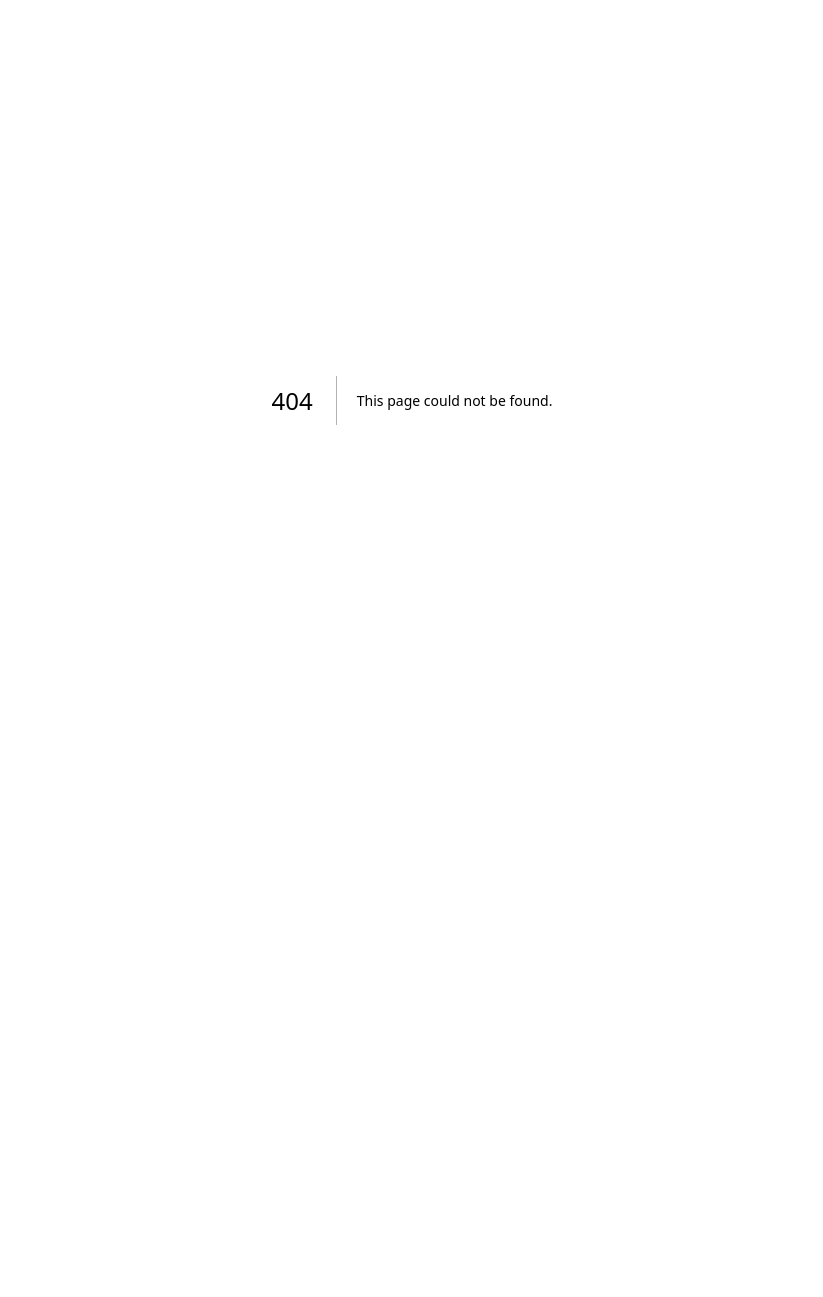
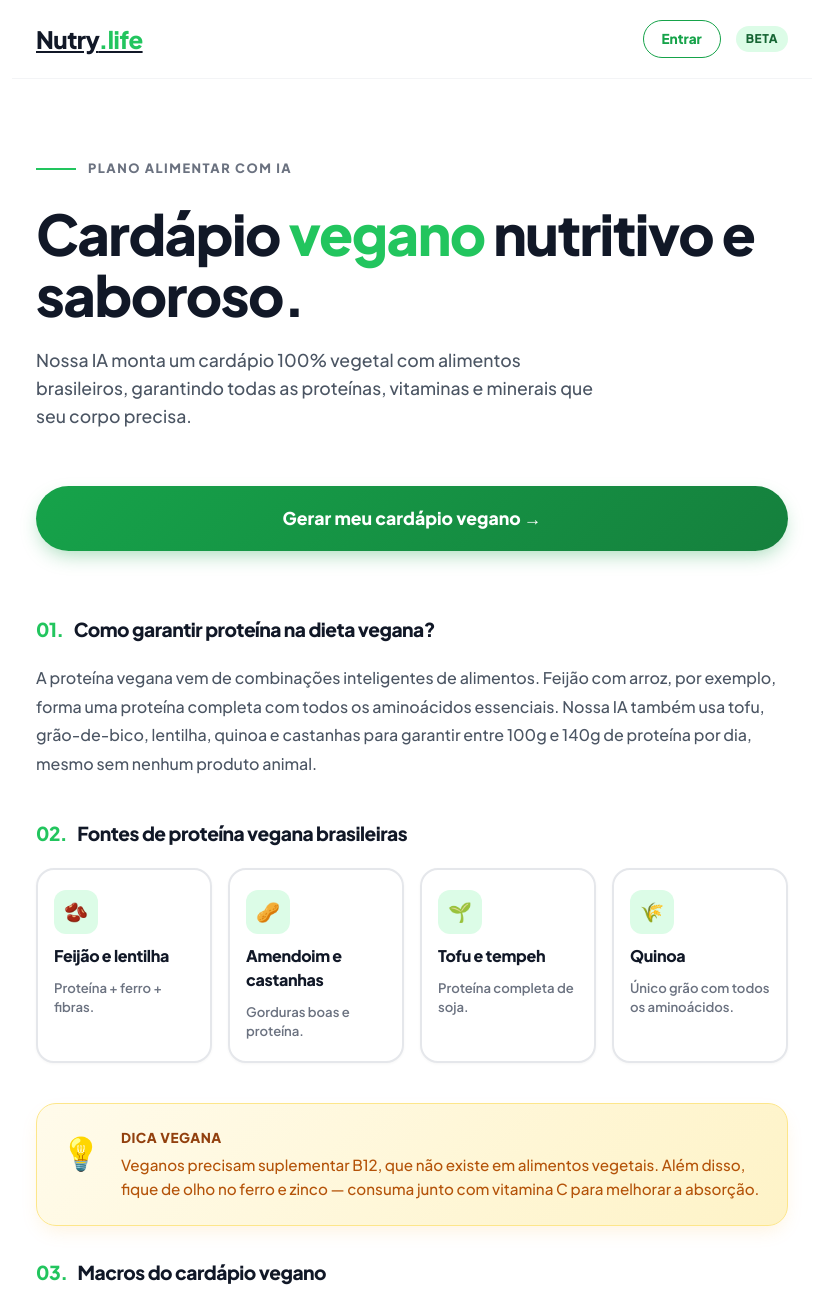
Before and after one commit to elevanceseguros/Nutri, a Next.js app: page /dieta-vegana-cardapio in a window 1280 px wide. Before the commit this address had no page. Shown: the top 1297 px of the page, without its empty margins (228-1051 px from the left). Before the commit the page ends 800 px from the top, so only its background shows below. Built offline with nearby package versions, Linux system fonts and the light colour scheme.

Commit message:
Create page.tsx

```diff
--- /dev/null
+++ b/src/app/dieta-vegana-cardapio/page.tsx
@@ -0,0 +1,147 @@
+import type { Metadata } from "next";
+import Link from "next/link";
+import styles from "../page.module.css";
+
+export const metadata: Metadata = {
+  title: "Dieta Vegana — Cardápio Personalizado com IA | Nutry.life",
+  description: "Monte seu cardápio vegano personalizado com IA. Receitas brasileiras 100% vegetais, com proteínas completas e modo de preparo. Grátis.",
+  keywords: "dieta vegana cardápio, cardápio vegano brasileiro, plano alimentar vegano, receitas veganas brasileiras",
+  openGraph: {
+    title: "Dieta Vegana — Cardápio com IA | Nutry.life",
+    description: "Cardápio vegano personalizado com alimentos brasileiros acessíveis.",
+    url: "https://nutry.life/dieta-vegana-cardapio",
+  },
+};
+
+export default function DietaVegana() {
+  return (
+    <>
+      <header className={styles.header}>
+        <Link href="/" className={styles.logo}>Nutry<span className={styles.logoAccent}>.life</span></Link>
+        <div style={{ display: 'flex', gap: '15px', alignItems: 'center' }}>
+          <Link href="/login" className={styles.btnEntrar}>Entrar</Link>
+          <div className={styles.badge}>Beta</div>
+        </div>
+      </header>
+
+      <main className={styles.main}>
+        <div className="fade-up">
+          <div className={styles.heroEyebrow}>
+            <div className={styles.heroLine} />
+            <span className={styles.heroEyebrowText}>Plano Alimentar com IA</span>
+          </div>
+          <h1 className={styles.heroTitle}>
+            Cardápio <em className={styles.heroEm}>vegano</em> nutritivo e saboroso.
+          </h1>
+          <p className={styles.heroSub}>
+            Nossa IA monta um cardápio 100% vegetal com alimentos brasileiros, garantindo todas as proteínas, vitaminas e minerais que seu corpo precisa.
+          </p>
+          <Link href="/" className={styles.btnPrimary} style={{ display: 'block', textAlign: 'center', textDecoration: 'none', marginBottom: '4rem' }}>
+            Gerar meu cardápio vegano →
+          </Link>
+
+          <div className={styles.qBlock}>
+            <div className={styles.qLabelRow}>
+              <span className={styles.qNum}>01.</span>
+              <span className={styles.qLabel}>Como garantir proteína na dieta vegana?</span>
+            </div>
+            <p style={{ color: '#4b5563', lineHeight: 1.8, fontSize: '1rem', fontWeight: 500 }}>
+              A proteína vegana vem de combinações inteligentes de alimentos. Feijão com arroz, por exemplo, forma uma proteína completa com todos os aminoácidos essenciais. Nossa IA também usa tofu, grão-de-bico, lentilha, quinoa e castanhas para garantir entre 100g e 140g de proteína por dia, mesmo sem nenhum produto animal.
+            </p>
+          </div>
+
+          <div className={styles.qBlock}>
+            <div className={styles.qLabelRow}>
+              <span className={styles.qNum}>02.</span>
+              <span className={styles.qLabel}>Fontes de proteína vegana brasileiras</span>
+            </div>
+            <div className={styles.qGrid}>
+              {[
+                { num: "🫘", title: "Feijão e lentilha", desc: "Proteína + ferro + fibras." },
+                { num: "🥜", title: "Amendoim e castanhas", desc: "Gorduras boas e proteína." },
+                { num: "🌱", title: "Tofu e tempeh", desc: "Proteína completa de soja." },
+                { num: "🌾", title: "Quinoa", desc: "Único grão com todos os aminoácidos." },
+              ].map((item) => (
+                <div key={item.num} className={styles.qBtn} style={{ cursor: 'default' }}>
+                  <span className={styles.qBtnIcon} style={{ background: '#dcfce7', color: '#16a34a', fontWeight: 800, fontSize: '1.2rem' }}>{item.num}</span>
+                  <span className={styles.qBtnLabel}>{item.title}</span>
+                  <span className={styles.qBtnSub}>{item.desc}</span>
+                </div>
+              ))}
+            </div>
+          </div>
+
+          <div className={styles.tipCard}>
+            <div className={styles.tipIcon}>💡</div>
+            <div>
+              <div className={styles.tipTitle}>Dica vegana</div>
+              <div className={styles.tipText}>
+                Veganos precisam suplementar B12, que não existe em alimentos vegetais. Além disso, fique de olho no ferro e zinco — consuma junto com vitamina C para melhorar a absorção.
+              </div>
+            </div>
+          </div>
+
+          <div className={styles.qBlock}>
+            <div className={styles.qLabelRow}>
+              <span className={styles.qNum}>03.</span>
+              <span className={styles.qLabel}>Macros do cardápio vegano</span>
+            </div>
+            <div className={styles.macrosCard}>
+              {[
+                { val: "1800", lbl: "kcal" },
+                { val: "110g", lbl: "proteína" },
+                { val: "220g", lbl: "carbs" },
+                { val: "60g", lbl: "gorduras" },
+              ].map((m) => (
+                <div key={m.lbl} className={styles.macroItem}>
+                  <span className={styles.macroVal}>{m.val}</span>
+                  <span className={styles.macroLbl}>{m.lbl}</span>
+                </div>
+              ))}
+            </div>
+          </div>
+
+          <div className={styles.qBlock}>
+            <div className={styles.qLabelRow}>
+              <span className={styles.qNum}>04.</span>
+              <span className={styles.qLabel}>Perguntas frequentes</span>
+            </div>
+            <div style={{ display: 'flex', flexDirection: 'column', gap: '1rem' }}>
+              {[
+                { q: "É difícil seguir uma dieta vegana no Brasil?", a: "Não! O Brasil tem uma das culinárias mais ricas em alimentos vegetais do mundo. Feijão, arroz, frutas, legumes e verduras são acessíveis e deliciosos." },
+                { q: "Vegano consegue ganhar massa muscular?", a: "Sim! Com as combinações certas de proteínas vegetais e calorias adequadas, é totalmente possível ganhar massa muscular sendo vegano." },
+                { q: "O cardápio vegano é mais caro?", a: "Não necessariamente. Nossa IA prioriza ingredientes acessíveis como feijão, lentilha, grão-de-bico e tofu, que são muito baratos no Brasil." },
+                { q: "Posso combinar vegano com low carb?", a: "Sim! Temos uma página específica para cardápio low carb vegano com as melhores combinações." },
+              ].map((faq, i) => (
+                <div key={i} style={{ background: 'white', border: '1px solid #e5e7eb', borderRadius: '16px', padding: '1.25rem 1.5rem', boxShadow: '0 1px 4px rgba(0,0,0,0.04)' }}>
+                  <div style={{ fontWeight: 800, color: '#111827', marginBottom: '6px', fontSize: '1rem' }}>❓ {faq.q}</div>
+                  <div style={{ color: '#6b7280', fontSize: '0.95rem', lineHeight: 1.6, fontWeight: 500 }}>{faq.a}</div>
+                </div>
+              ))}
+            </div>
+          </div>
+
+          <div className={styles.premiumBanner}>
+            <div className={styles.premiumBadgeTop}>✦ GRÁTIS PARA COMEÇAR</div>
+            <div className={styles.premiumHeader}>
+              <h2>Crie seu cardápio vegano agora</h2>
+              <p>Sem cadastro, sem cartão. Grátis para começar.</p>
+            </div>
+            <Link href="/" className={styles.premiumBtn} style={{ textDecoration: 'none', display: 'block' }}>
+              Gerar meu cardápio vegano →
+            </Link>
+            <p className={styles.premiumFootnote}>Sem compromisso. 100% grátis.</p>
+          </div>
+        </div>
+      </main>
+
+      <script type="application/ld+json" dangerouslySetInnerHTML={{ __html: JSON.stringify({
+        "@context": "https://schema.org", "@type": "FAQPage",
+        "mainEntity": [
+          { "@type": "Question", "name": "É difícil seguir uma dieta vegana no Brasil?", "acceptedAnswer": { "@type": "Answer", "text": "Não! O Brasil tem uma das culinárias mais ricas em alimentos vegetais do mundo." } },
+          { "@type": "Question", "name": "Vegano consegue ganhar massa muscular?", "acceptedAnswer": { "@type": "Answer", "text": "Sim! Com as combinações certas de proteínas vegetais e calorias adequadas é possível." } },
+        ]
+      })}} />
+    </>
+  );
+}
```
